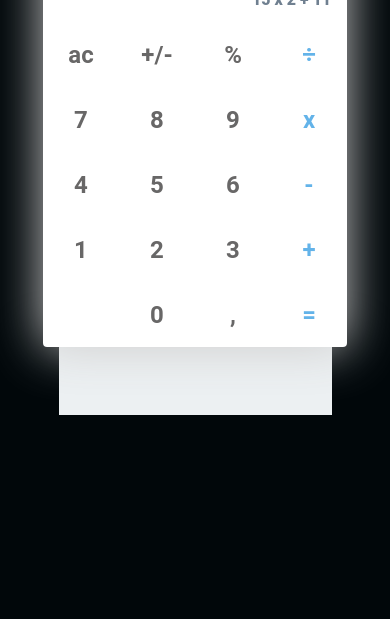
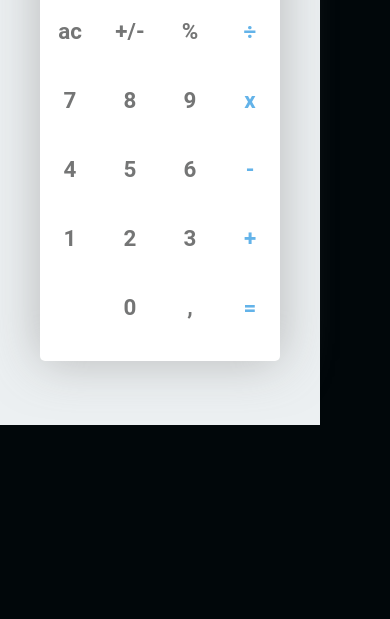
Before and after one commit to aishat001/challenge-cal2, a plain HTML site: page index.html in a window 390 px wide. Shown: the part 225-844 px from the top of the page. Drawn offline with Linux system fonts and the light colour scheme.

Commit message:
new files

```diff
--- a/CSS/index.css
+++ b/css/index.css
@@ -47,24 +47,24 @@ body {
     position: absolute;
     display: flex;
     justify-content: center;
-    width: 20rem;
-    height: 30rem;
+    width: 25rem;
+    height: 35rem;
     border: none;
     margin-left: auto;
     margin-right: auto;
     align-items: center;
-    border-radius: 5px;
-    top: 100px;
+    top: 60px;
   }
   .frame {
     display: grid;
     grid-template-rows: 3fr 7fr;
-    width: 19rem;
-    height: 29rem;
+    width: 20rem;
+    height: 32rem;
     border: none;
-    border-radius: 4px;
-    box-shadow: 0px 0px 50px rgb(206, 205, 205);
-
+    border-radius: 5px;
+    box-shadow: 0px 0px 50px rgba(165, 165, 165, 0.76);
+    padding-bottom: 20px;
+    background: white;
   }
   .display {
     display: grid;
@@ -79,7 +79,7 @@ body {
     padding: 0 1rem;
     font-size: 1rem;
     align-items: center;
-    color: slategrey;
+    color: rgba(175, 176, 177, 0.89);
     font-weight: 800;
   }
   .result {
@@ -106,9 +106,9 @@ body {
     justify-content: center;
     align-items: center;
     font-weight: 600;
-    font-size: 1.5rem;
+    font-size: 1.4rem;
     cursor: pointer;
-    color: rgb(104, 103, 103);
+    color: rgba(99, 100, 100, 0.89);
   }
   .keyboard > span {
     margin: auto;
@@ -123,3 +123,19 @@ body {
   span.zero {
     grid-column: 2/3;
   }
+  @media only screen and (min-width : 320px) and (max-width :475px) {
+    .cal {
+        width: 15rem;
+        top: 50px;
+    }
+    .body {
+        width: 320px;
+        margin: 0px;
+        height: 650px;
+    }
+}
+@media only screen and (width : 375px){
+  .body {
+    width: 375px;
+  }
+}
```
Also changed, not shown: 1 other file.
